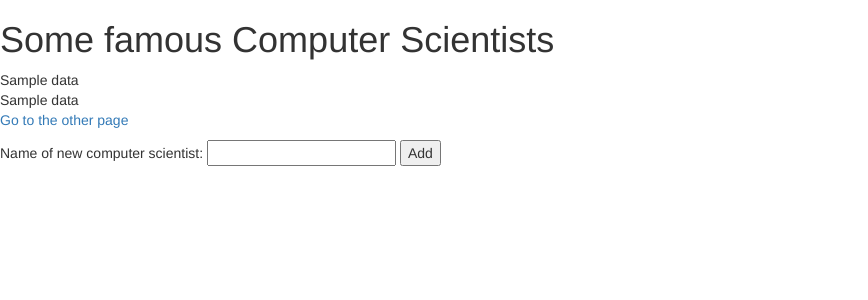
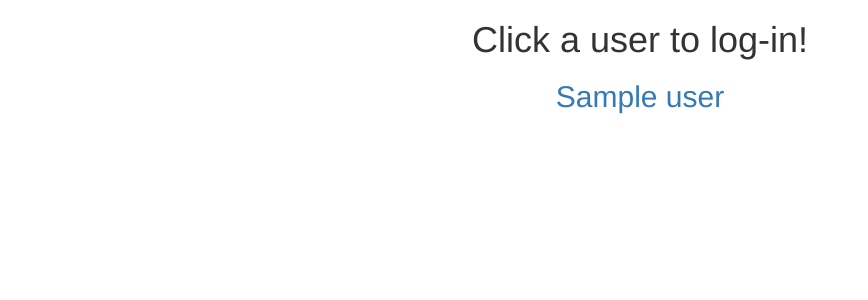
Before and after one commit to habdulkafi/dbs_youtube_project, a Flask app: template webserver/templates/index.html in a window 1280 px wide. Shown: the top 300 px of the page, without its empty margins (0-868 px from the left). Run offline with Flask 2, Linux system fonts and the light colour scheme; the template is opened without the code that fills it: most values are stand-ins (such as "Sample title", 1, 10 or a date in 2020); parts of the project's set-up code (start-up, migrations or seed data) failed here and were passed over; some libraries are stand-ins or nearby versions.

Commit message:
updated video page.  added comments to server.py.  added homepage

```diff
--- a/webserver/server.py
+++ b/webserver/server.py
@@ -85,106 +85,34 @@ def teardown_request(exception):
     pass
 
 
-#
-# @app.route is a decorator around index() that means:
-#   run index() whenever the user tries to access the "/" path using a GET request
-#
-# If you wanted the user to go to, for example, localhost:8111/foobar/ with POST or GET then you could use:
-#
-#       @app.route("/foobar/", methods=["POST", "GET"])
-#
-# PROTIP: (the trailing / in the path is important)
-#
-# see for routing: http://flask.pocoo.org/docs/0.10/quickstart/#routing
-# see for decorators: http://simeonfranklin.com/blog/2012/jul/1/python-decorators-in-12-steps/
-#
+# Front page of the webpage.  Gets all the users from the db and displays them
 @app.route('/')
 def index():
-  """
-  request is a special object that Flask provides to access web request information:
+  s = text("SELECT * FROM users")
+  cursor = g.conn.execute(s)
+  users = list(cursor)
+  allusers = []
+  for user in users:
+    userdict = dict(name=user[1],userid=user[0])
+    allusers.append(userdict)
+  context = dict(allusers = allusers)
 
-  request.method:   "GET" or "POST"
-  request.form:     if the browser submitted a form, this contains the data in the form
-  request.args:     dictionary of URL arguments, e.g., {a:1, b:2} for http://localhost?a=1&b=2
-
-  See its API: http://flask.pocoo.org/docs/0.10/api/#incoming-request-data
-  """
-
-  # DEBUG: this is debugging code to see what request looks like
-  print request.args
+  return render_template("index.html", **context)
 
 
-  #
-  # example of a database query
-  #
-  # cursor = g.conn.execute("SELECT name FROM test")
-  # names = []
-  # for result in cursor:
-    # names.append(result['name'])  # can also be accessed using result[0]
-  # cursor.close()
-
-  #
-  # Flask uses Jinja templates, which is an extension to HTML where you can
-  # pass data to a template and dynamically generate HTML based on the data
-  # (you can think of it as simple PHP)
-  # documentation: https://realpython.com/blog/python/primer-on-jinja-templating/
-  #
-  # You can see an example template in templates/index.html
-  #
-  # context are the variables that are passed to the template.
-  # for example, "data" key in the context variable defined below will be
-  # accessible as a variable in index.html:
-  #
-  #     # will print: [u'grace hopper', u'alan turing', u'ada lovelace']
-  #     <div>{{data}}</div>
-  #
-  #     # creates a <div> tag for each element in data
-  #     # will print:
-  #     #
-  #     #   <div>grace hopper</div>
-  #     #   <div>alan turing</div>
-  #     #   <div>ada lovelace</div>
-  #     #
-  #     {% for n in data %}
-  #     <div>{{n}}</div>
-  #     {% endfor %}
-  #
-  context = dict(data = {})
-
-
-  #
-  # render_template looks in the templates/ folder for files.
-  # for example, the below file reads template/index.html
-  #
-  return render_template("index.html", **context)
-
+# routing for static files like the bootstrap css file we use
 @app.route('/static/css/<path:filename>')
 def send_css(filename):
-  print "ellsd"
   return send_from_directory('static/css/',filename)
 
 
-#
-# This is an example of a different path.  You can see it at:
-#
-#     localhost:8111/another
-#
-# Notice that the function name is another() rather than index()
-# The functions for each app.route need to have different names
-#
-@app.route('/another')
-def another():
-  return render_template("another.html")
 
-
-# Example of adding new data to the database
-@app.route('/add', methods=['POST'])
-def add():
-  name = request.form['name']
-  g.conn.execute('INSERT INTO test VALUES (NULL, ?)', name)
-  return redirect('/')
-
-
+# Route for the video page.  Give userId and videoId, multiple things happen:
+#   * gets the video from the db
+#   * gets the comments for that video
+#   * trys to get the name of the channel from the db if we're tracking it
+#   * updates the watched table for the user recording when the user watched the video
+#   * sends all the user info to the browser
 @app.route('/<userId>/video/<videoId>')
 def video(userId, videoId):
   s = text("SELECT * FROM video WHERE video_id = :x")
@@ -215,58 +143,107 @@ def video(userId, videoId):
   except IndexError:
     cname = cid
 
-  context = dict(title=vidtitle,embhtml=embed,likes=numlikes,
-    dislikes = numdislikes,comments = allcomms,views = views,
-    desc = desc, date = date, cid = "../channel/" + cid, cname = cname)
   curtime = datetime.strftime(datetime.now(),"%Y-%m-%d %H:%M:%S")
   s3 = text("UPDATE watched SET watch_time=:z WHERE user_id=:x AND video_id=:y; \
     INSERT INTO watched (user_id, video_id, watch_time) \
     SELECT :x, :y, :z \
     WHERE NOT EXISTS (SELECT 1 FROM watched WHERE user_id = :x AND video_id = :y)")
   cursor = g.conn.execute(s3,x=userId,y=videoId,z=curtime)
+
+  s5 = text("(SELECT v1.video_id, v1.title, v1.dislike_count, v1.like_count, v1.view_count, v1.like_count/(1 + v1.dislike_count) AS ratio \
+  FROM uploaded_by ub1, video v1 \
+  WHERE v1.video_id = ub1.video_id AND ub1.c_id IN (SELECT st1.c_id \
+  FROM subscribes_to st1 \
+  WHERE st1.user_id = :x) AND v1.video_id NOT IN \
+  (select watched.video_id from watched where watched.watch_time > (SELECT CURRENT_TIMESTAMP - INTERVAL '1 day') AND watched.user_id = :x)\
+  AND v1.video_id NOT IN (SELECT skips.video_id FROM skips WHERE skips.user_id = :x)) \
+UNION \
+(SELECT v.video_id, v.title, v.dislike_count, v.like_count, v.view_count, v.like_count/(1 + v.dislike_count) AS ratio \
+  FROM likes_2 ub, video v \
+  WHERE v.video_id = ub.video_id AND ub.c_id IN (SELECT st.c_id \
+  FROM subscribes_to st \
+  WHERE st.user_id = :x) AND v.video_id NOT IN \
+  (select watched.video_id from watched where watched.watch_time > (SELECT CURRENT_TIMESTAMP - INTERVAL '1 day') AND watched.user_id = :x)\
+  AND v.video_id NOT IN (SELECT skips.video_id FROM skips WHERE skips.user_id = :x)) \
+ORDER BY ratio DESC \
+LIMIT 5;")
+  cursor = g.conn.execute(s5,x=userId)
+  suggested = []
+  # a = list(cursor)
+  # print a
+  for sugvid in cursor:
+    s6 = text("SELECT t.t_url FROM has_thumb_1 ht1, thumbnail t WHERE t.t_url = ht1.t_url AND ht1.video_id=:x ORDER BY t.t_width DESC")
+    c2 = g.conn.execute(s6,x=str(sugvid["video_id"]))
+    # print list(c2)
+    vidth = dict(title = '"' + sugvid["title"] + '"', vid = sugvid["video_id"], thumb = list(c2)[0][0])
+    # print vidth
+    suggested.append(vidth)
+
+
+
+
+
+
+  context = dict(title=vidtitle,embhtml=embed,likes=numlikes,
+    dislikes = numdislikes,comments = allcomms,views = views,
+    desc = desc, date = date, cid = "../channel/" + cid, cname = cname, suggested = suggested)
+
   return render_template("video.html", **context)
 
 
+
+# This route is for when a user presses the "like" button on a video.
+# It inserts into the likes table the userId and video
+# This page is never rendered in the browser, it happens using jquery (I think)
 @app.route('/<userId>/video/<videoId>/like',methods=['POST'])
 def likevid(userId,videoId):
   s = text("INSERT INTO likes_1 (user_id, video_id) SELECT :x, :y WHERE NOT EXISTS (SELECT 1 FROM likes_1 WHERE user_id = :x AND video_id = :y)")
   cursor = g.conn.execute(s,x=userId,y=videoId)
   return "", 200, {'Content-Type': 'text/plain'}
 
+
+# This is route for when the user presses the "skip" button on a video
+# It inserts into the skips table the userId and video
+# Then it goes on the interesting query
+# Basically it does the following steps:
+#   * Gets all the channels the user subscribes to
+#   * From each of those channels, it gets the videos uploaded by the channel and liked by the channel
+#   * Then, it removes the videos that were watched by the user in the past day
+#   * Then, it removes the videos skipped previously by the user
+#   * Then, it orders all these videos by the ratio of likes to dislikes
+#   * Finally, it limits it to just one video
+# At the end of this route, it redirects the browser to this top video that the query got
 @app.route('/<userId>/video/<videoId>/skip',methods=['POST'])
 def skipvid(userId,videoId):
-  # print userId
-  # print videoId
   s = text("INSERT INTO skips (user_id, video_id) SELECT :x, :y WHERE NOT EXISTS (SELECT 1 FROM skips WHERE user_id = :x AND video_id = :y)")
   cursor = g.conn.execute(s,x=userId,y=videoId)
 
   s2 = text("(SELECT v1.video_id, v1.title, v1.dislike_count, v1.like_count, v1.view_count, v1.like_count/(1 + v1.dislike_count) AS ratio \
-FROM uploaded_by ub1, video v1 \
-WHERE v1.video_id = ub1.video_id AND ub1.c_id IN (SELECT st1.c_id \
-FROM subscribes_to st1 \
-WHERE st1.user_id = :x) AND v1.video_id NOT IN \
-  (select watched.video_id from watched where watched.watch_time > (SELECT CURRENT_TIMESTAMP - INTERVAL '1 day') AND watched.user_id = :x)) \
+  FROM uploaded_by ub1, video v1 \
+  WHERE v1.video_id = ub1.video_id AND ub1.c_id IN (SELECT st1.c_id \
+  FROM subscribes_to st1 \
+  WHERE st1.user_id = :x) AND v1.video_id NOT IN \
+  (select watched.video_id from watched where watched.watch_time > (SELECT CURRENT_TIMESTAMP - INTERVAL '1 day') AND watched.user_id = :x)\
+  AND v1.video_id NOT IN (SELECT skips.video_id FROM skips WHERE skips.user_id = :x)) \
 UNION \
 (SELECT v.video_id, v.title, v.dislike_count, v.like_count, v.view_count, v.like_count/(1 + v.dislike_count) AS ratio \
-FROM likes_2 ub, video v \
-WHERE v.video_id = ub.video_id AND ub.c_id IN (SELECT st.c_id \
-FROM subscribes_to st \
-WHERE st.user_id = :x) AND v.video_id NOT IN \
-  (select watched.video_id from watched where watched.watch_time > (SELECT CURRENT_TIMESTAMP - INTERVAL '1 day') AND watched.user_id = :x)) \
+  FROM likes_2 ub, video v \
+  WHERE v.video_id = ub.video_id AND ub.c_id IN (SELECT st.c_id \
+  FROM subscribes_to st \
+  WHERE st.user_id = :x) AND v.video_id NOT IN \
+  (select watched.video_id from watched where watched.watch_time > (SELECT CURRENT_TIMESTAMP - INTERVAL '1 day') AND watched.user_id = :x)\
+  AND v.video_id NOT IN (SELECT skips.video_id FROM skips WHERE skips.user_id = :x)) \
 ORDER BY ratio DESC \
 LIMIT 1;")
-  # print s2
   cursor = g.conn.execute(s2,x=userId)
   vidobj = list(cursor)[0]
   newvidid = vidobj["video_id"]
-  print newvidid
   return redirect('/' + userId + '/video/' + newvidid)
-  # return "", 200, {'Content-Type': 'text/plain'}
 
 
 
 
-
+# This is a route for listing the channels a user subscribes to.
 @app.route('/<userId>/channel/')
 def channels(userId):
   s = text("SELECT * FROM channel c, subscribes_to st WHERE c.c_id = st.c_id and st.user_id = :x")
@@ -296,11 +273,8 @@ def channels(userId):
 
 
 
-
-
-
-
-
+# This route is to render a specific channel's information
+# If we're not tracking this channel, it just returns "Not Implemented"
 @app.route('/<userId>/channel/<channelId>')
 def channel(userId, channelId):
 
@@ -342,29 +316,19 @@ def channel(userId, channelId):
 
 
 
+# This route renders the user's homepage
+# It gets the profile pic of the user
+# It gets the videos liked by the user
+# It gets the videos skipped by the user
+# It gets the videos watched by the user
+# Then it sends that info to the template
 @app.route('/<int:userId>/')
 def users(userId):
-  # print request.args
-  # print userId
-  # print type(userId)
-  #
-  # example of a database query
-  #
-  # cursor = g.conn.execute("SELECT name FROM test")
-  # try:
-  # cursor = g.conn.execute("SELECT * FROM video WHERE video_id = '3dhKRWB1_IA'")
-  # cursor = g.conn.execute("SELECT * FROM video WHERE video_id = '{0}'".format(videoId))
-  # print "SELECT * FROM video WHERE video_id = '{0}'".format(videoId)
-  # cursor = g.conn.execute("SELECT * FROM video limit 5")
   s = text("SELECT * FROM users WHERE user_id = :x")
   cursor = g.conn.execute(s,x=userId)
   userobj = list(cursor)[0]
-  # print "197"
-  # for result in cursor:
-  #   names.append(result['video_id'])  # can also be accessed using result[0]
   username = userobj['username']
   cursor.close()
-  # print username
 
   prof_pic = text("SELECT * FROM prof_pic WHERE user_id = :x")
   cursor = g.conn.execute(prof_pic, x=userId)
@@ -379,7 +343,6 @@ def users(userId):
   for likevidobj in likevidobjs:
     likevid.append(likevidobj['video_id'])
   cursor.close()
-  #print likevid
 
   likevideos = []
   for vid in likevid:
@@ -396,7 +359,6 @@ def users(userId):
   for skipvidobj in skipvidobjs:
     skipvid.append(skipvidobj['video_id'])
   cursor.close()
-  #print skipvid
 
   skipvideos = []
   for vid in skipvid:
@@ -413,7 +375,6 @@ def users(userId):
   for watvidobj in watvidobjs:
     watvid.append(watvidobj['video_id'])
   cursor.close()
-  #print watvid
 
   watvideos = []
   for vid in watvid:
@@ -423,16 +384,10 @@ def users(userId):
     watvideos.append(dict(vid = "video/" + vid, title = wat_vtabobj['title']))
     cursor.close()
 
-  #context = dict(username=username, userid=userId, likevid=likevid, skipvid=skipvid, watvid=watvid)
   context = dict(username=username, profurl=prof_url, userid=userId, likevideos=likevideos, skipvideos=skipvideos, watvideos=watvideos, cid= "../"+str(userId)+"/channel/")
   return render_template("user.html", **context)
 
 
-
-@app.route('/login')
-def login():
-    abort(401)
-    this_is_never_executed()
 
 
 if __name__ == "__main__":
--- a/webserver/templates/index.html
+++ b/webserver/templates/index.html
@@ -10,20 +10,16 @@
 
 </head>
 <body>
-  <h1>Some famous Computer Scientists</h1>
-  <div>{{data}}</div>
+  <h1 align="center">Click a user to log-in!</h1>
+  <!-- <div>{{data}}</div> -->
 
   <div>
-    {% for n in data %}
-    <div>{{n}}</div>
+    {% for user in allusers %}
+      <a href={{user.userid|safe}}><h2 align="center">{{user.name}}</h2></a> <p></p>
     {% endfor %}
   </div>
 
-<p><a href="another.html">Go to the other page</a></p>
 
-<form method="POST" action="/add">
-<p>Name of new computer scientist: <input type="text" name="name"> <input type="submit" value="Add"></p>
-</form>
 
 </body>
 
```
Also changed, not shown: webserver/templates/video.html (+9 -1 lines).
